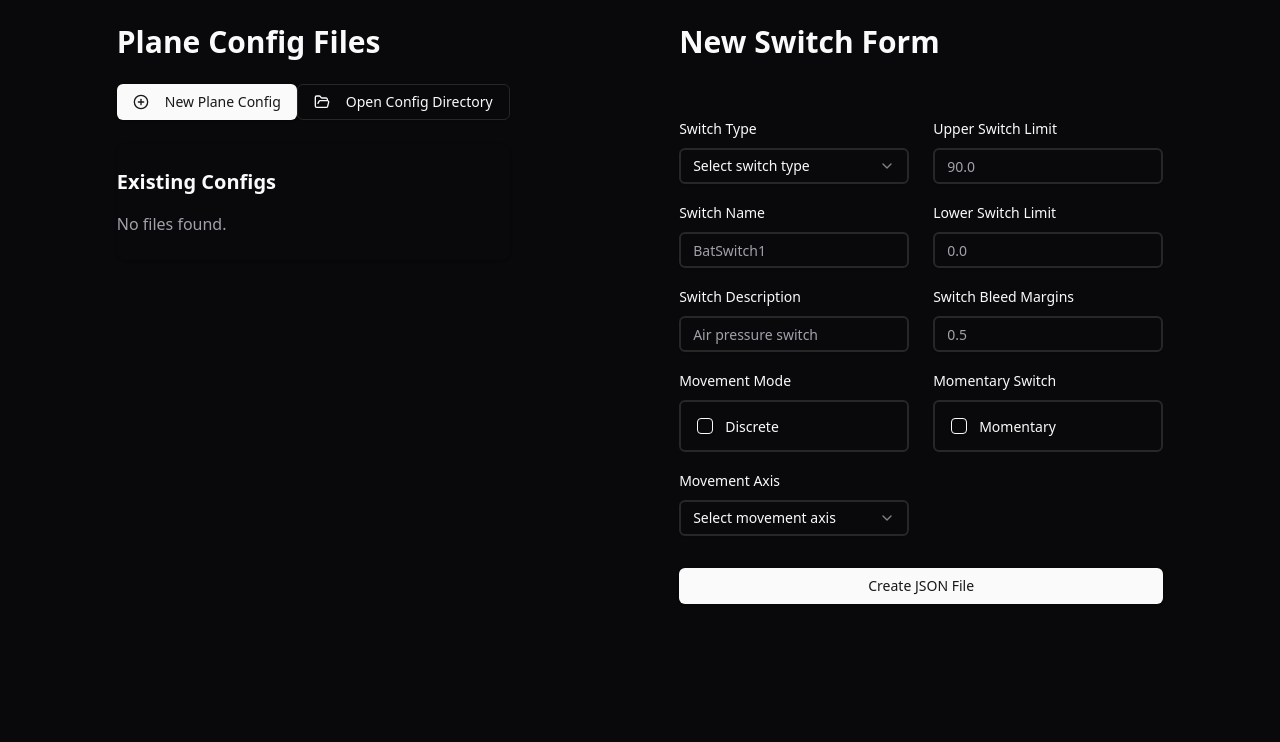
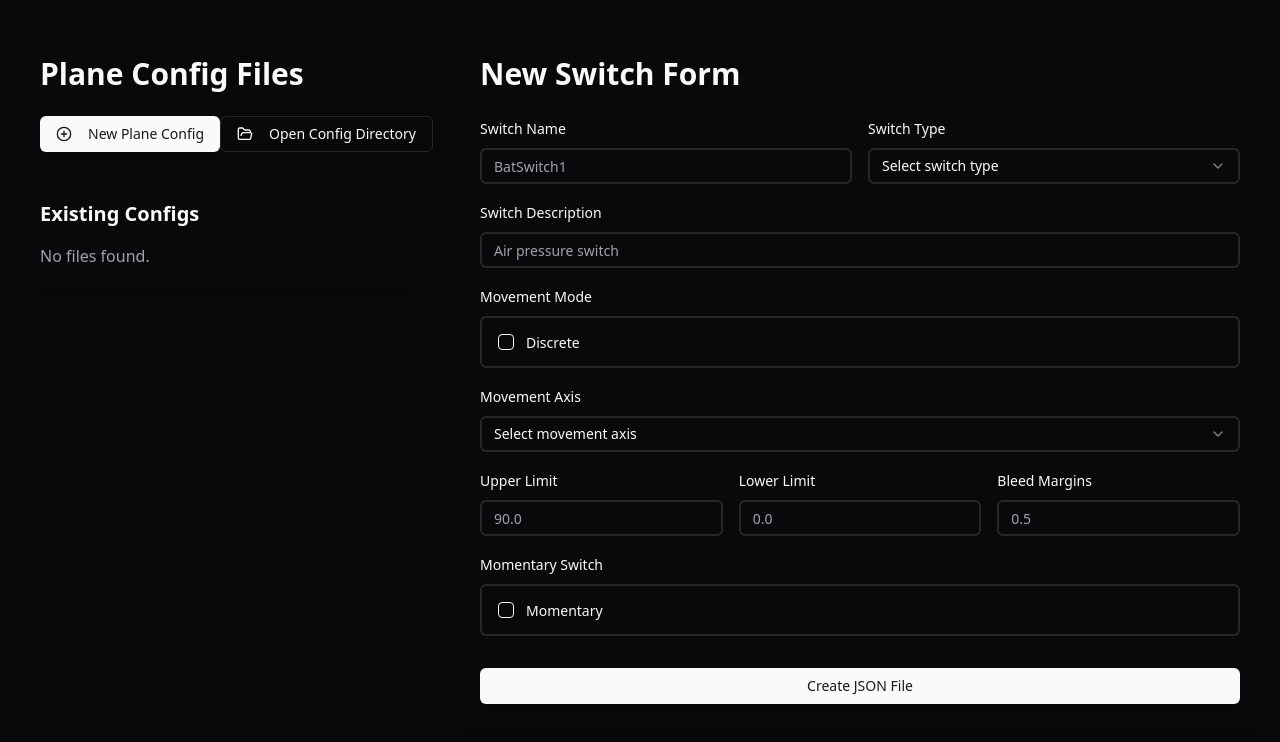
Before and after one commit to ljt019/json_form, a React (Vite) app: page / in a window 1280 px wide. Shown: the top 742 px of the page. Built offline with nearby package versions, Linux system fonts and the light colour scheme.

Commit message:
dev: prettier layout

```diff
--- a/src/App.tsx
+++ b/src/App.tsx
@@ -3,9 +3,15 @@ import { FileManagement } from "@/components/file-management";
 
 function App() {
   return (
-    <div className="container flex">
-      <FileManagement />
-      <PlaneForm />
+    <div className="container mx-auto px-4 py-8">
+      <div className="flex flex-col md:flex-row gap-6">
+        <div className="w-full md:w-1/3">
+          <FileManagement />
+        </div>
+        <div className="w-full md:w-2/3">
+          <PlaneForm />
+        </div>
+      </div>
     </div>
   );
 }
--- a/src/components/form/fields.tsx
+++ b/src/components/form/fields.tsx
@@ -150,15 +150,14 @@ export function MovementAxisField({ control }: FieldProps) {
   );
 }
 
-export function SwitchLimitsFields({ control }: FieldProps) {
+export function UpperLimitField({ control }: FieldProps) {
   return (
-    <>
     <FormField
       control={control}
       name="upperLimit"
       render={({ field, fieldState: { error } }) => (
         <FormItem>
-            <FormLabel>Upper Switch Limit</FormLabel>
+          <FormLabel>Upper Limit</FormLabel>
           <FormControl>
             <Input
               placeholder="90.0"
@@ -174,12 +173,17 @@ export function SwitchLimitsFields({ control }: FieldProps) {
         </FormItem>
       )}
     />
+  );
+}
+
+export function LowerLimitField({ control }: FieldProps) {
+  return (
     <FormField
       control={control}
       name="lowerLimit"
       render={({ field, fieldState: { error } }) => (
         <FormItem>
-            <FormLabel>Lower Switch Limit</FormLabel>
+          <FormLabel>Lower Limit</FormLabel>
           <FormControl>
             <Input
               placeholder="0.0"
@@ -195,7 +199,6 @@ export function SwitchLimitsFields({ control }: FieldProps) {
         </FormItem>
       )}
     />
-    </>
   );
 }
 
@@ -206,7 +209,7 @@ export function BleedMarginsField({ control }: FieldProps) {
       name="bleedMargins"
       render={({ field, fieldState: { error } }) => (
         <FormItem>
-          <FormLabel>Switch Bleed Margins</FormLabel>
+          <FormLabel>Bleed Margins</FormLabel>
           <FormControl>
             <Input
               placeholder="0.5"
--- a/src/components/form/form.tsx
+++ b/src/components/form/form.tsx
@@ -1,4 +1,3 @@
-import { useState, useEffect } from "react";
 import { useForm } from "react-hook-form";
 import { zodResolver } from "@hookform/resolvers/zod";
 import { invoke } from "@tauri-apps/api/core";
@@ -12,15 +11,14 @@ import {
   SwitchDescriptionField,
   MovementModeField,
   MovementAxisField,
-  SwitchLimitsFields,
+  UpperLimitField,
+  LowerLimitField,
   BleedMarginsField,
   MomentarySwitchField,
   DefaultPositionField,
 } from "@/components/form/fields";
 
 export function PlaneForm() {
-  const [showMomentaryFields, setShowMomentaryFields] = useState(false);
-
   const form = useForm<FormData>({
     resolver: zodResolver(formSchema),
     defaultValues: {
@@ -38,11 +36,6 @@ export function PlaneForm() {
   });
 
   const isMomentary = form.watch("momentarySwitch");
-
-  useEffect(() => {
-    const timer = setTimeout(() => setShowMomentaryFields(isMomentary), 300);
-    return () => clearTimeout(timer);
-  }, [isMomentary]);
 
   async function saveFormData(formData: FormData) {
     try {
@@ -70,22 +63,35 @@ export function PlaneForm() {
   };
 
   return (
-    <div className="p-6 max-w-4xl mx-auto">
+    <div className="p-6 bg-card text-card-foreground shadow rounded-lg">
       <h1 className="text-3xl font-bold mb-6 text-foreground">
         New Switch Form
       </h1>
       <Form {...form}>
-        <form
-          onSubmit={form.handleSubmit(onSubmit)}
-          className="space-y-8 pt-8 max-w-2xl mx-auto"
-        >
-          <div className="grid grid-cols-1 md:grid-cols-2 gap-6">
-            <LeftColumn control={form.control} />
-            <RightColumn
-              control={form.control}
-              isMomentary={isMomentary}
-              showMomentaryFields={showMomentaryFields}
-            />
+        <form onSubmit={form.handleSubmit(onSubmit)} className="space-y-4">
+          <div className="grid grid-cols-1 md:grid-cols-2 gap-4">
+            <SwitchNameField control={form.control} />
+            <SwitchTypeField control={form.control} />
+          </div>
+          <SwitchDescriptionField control={form.control} />
+
+          <MovementModeField control={form.control} />
+          <MovementAxisField control={form.control} />
+
+          <div className="grid grid-cols-1 md:grid-cols-3 gap-4">
+            <UpperLimitField control={form.control} />
+            <LowerLimitField control={form.control} />
+            <BleedMarginsField control={form.control} />
+          </div>
+          <MomentarySwitchField control={form.control} />
+          <div
+            className={`transition-all duration-300 ease-in-out ${
+              isMomentary
+                ? "max-h-20 opacity-100"
+                : "max-h-0 opacity-0 overflow-hidden"
+            }`}
+          >
+            <DefaultPositionField control={form.control} />
           </div>
           <Button type="submit" className="w-full">
             Create JSON File
@@ -95,40 +101,3 @@ export function PlaneForm() {
     </div>
   );
 }
-
-function LeftColumn({ control }: { control: any }) {
-  return (
-    <div className="space-y-4">
-      <SwitchTypeField control={control} />
-      <SwitchNameField control={control} />
-      <SwitchDescriptionField control={control} />
-      <MovementModeField control={control} />
-      <MovementAxisField control={control} />
-    </div>
-  );
-}
-
-function RightColumn({
-  control,
-  isMomentary,
-  showMomentaryFields,
-}: {
-  control: any;
-  isMomentary: boolean;
-  showMomentaryFields: boolean;
-}) {
-  return (
-    <div className="space-y-4">
-      <SwitchLimitsFields control={control} />
-      <BleedMarginsField control={control} />
-      <MomentarySwitchField control={control} />
-      <div
-        className={`space-y-4 overflow-hidden transition-all duration-300 ease-in-out ${
-          isMomentary ? "max-h-[1000px] opacity-100" : "max-h-0 opacity-0"
-        }`}
-      >
-        {showMomentaryFields && <DefaultPositionField control={control} />}
-      </div>
-    </div>
-  );
-}
```
Lines whose indentation alone changed are shown as unchanged.
